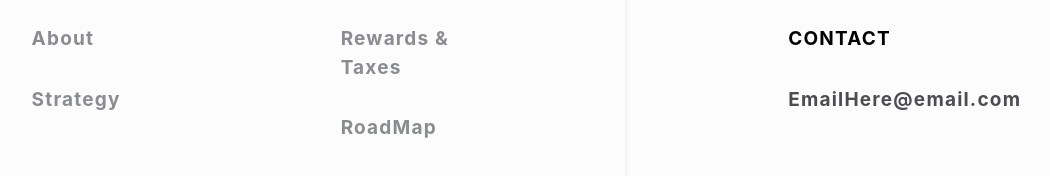
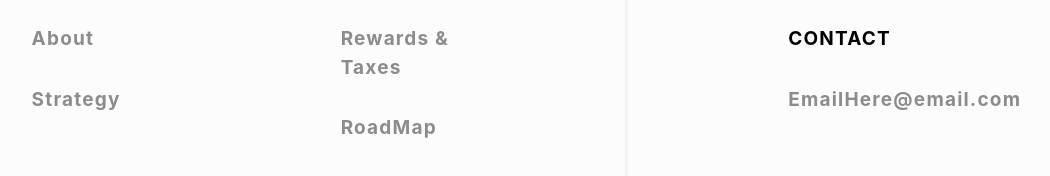
Before and after one commit to GreenPlanet0204/Eternity, a React (Create React App) app: page / in a window 1280 px wide. Shown: the part 11784-11960 px from the top of the page, without its empty margins (187-1237 px from the left). Built offline with nearby package versions, Linux system fonts and the light colour scheme.

Commit message:
fix issue

```diff
--- a/src/assets/css/main.css
+++ b/src/assets/css/main.css
@@ -269,6 +269,10 @@
 .footer a {
   color: #8A8C8E;
   text-decoration: none;
+}
+
+.footer .text {
+  color: #8A8C8E;
 }
 
 .footer .col-4 {
```
